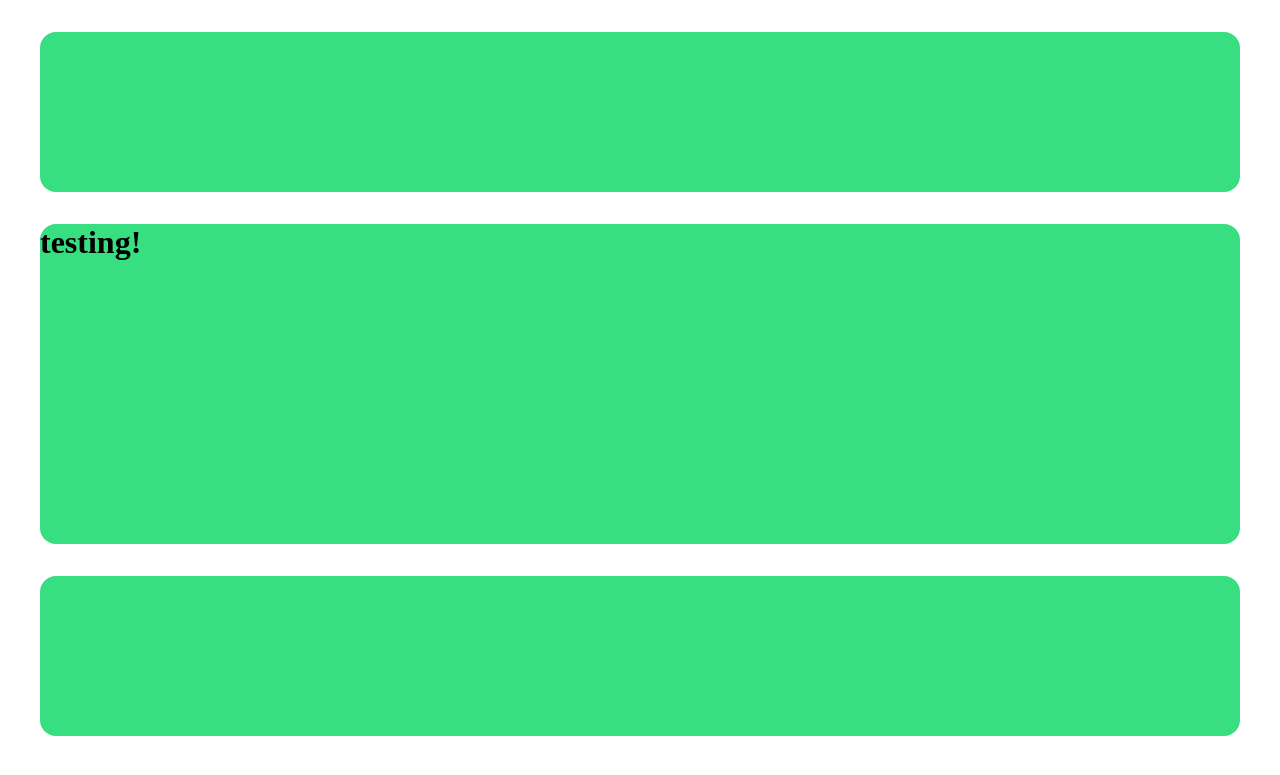
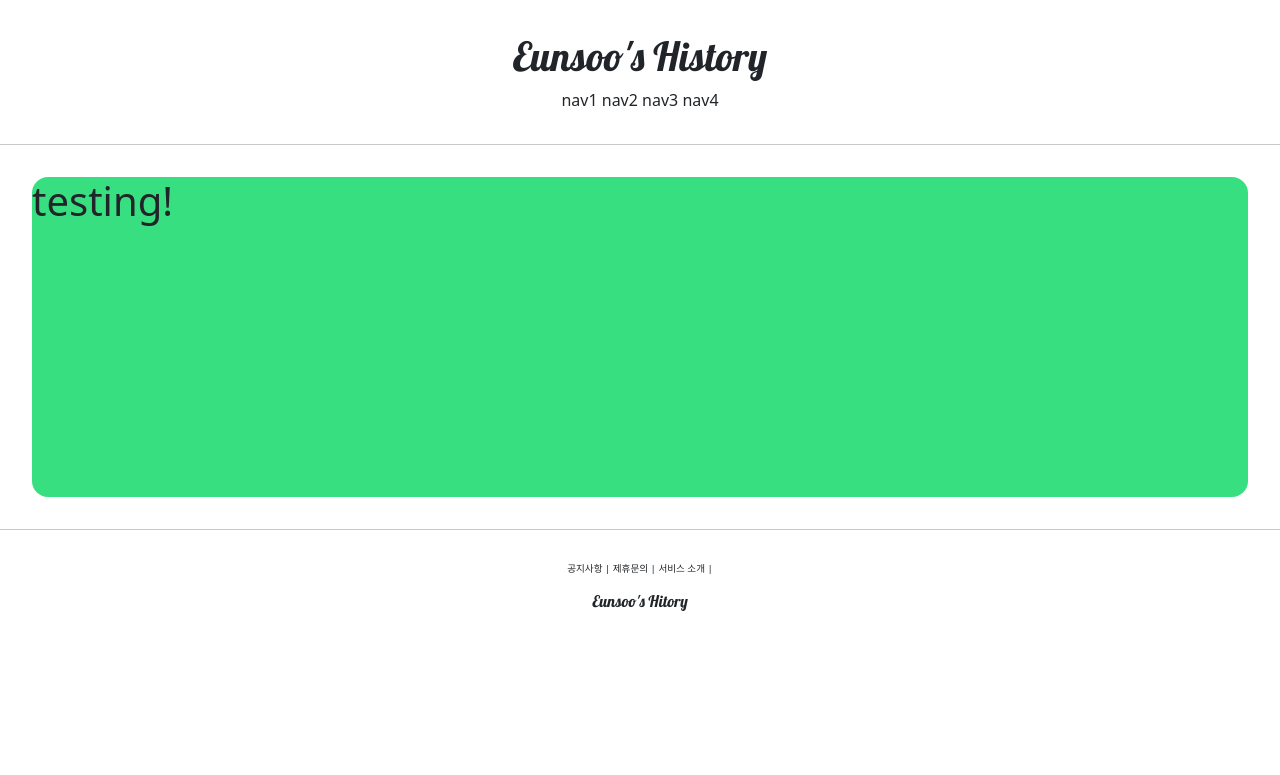
Before and after one commit to lck1984/pragmatic, a Django app: page /account/hello_world/ in a window 1280 px wide. Shown: the top 775 px of the page. Run offline with Django 4.2, Linux system fonts and the light colour scheme.

Commit message:
django course 10 commit

```diff
--- a/templates/base.html
+++ b/templates/base.html
@@ -7,8 +7,12 @@
 
     {% include 'header.html' %}
 
+    <hr>
+
     {% block content %}
     {% endblock %}
+
+    <hr>
 
     {% include 'footer.html' %}
 
--- a/templates/footer.html
+++ b/templates/footer.html
@@ -1,3 +1,13 @@
-    <div style="height: 10rem; background-color: #38df81; border-radius: 1rem; margin: 2rem;">
+    <div style="text-align: center; margin-top: 2rem;">
+
+        <div style="font-size: .6rem;">
+            <span>공지사항</span> |
+            <span>제휴문의</span>   |
+            <span>서비스 소개</span> |
+
+        </div>
+        <div style="margin-top: 1rem;">
+            <h6 style="margin-top: 1rem; font-family: 'Lobster', cursive;"> Eunsoo's Hitory </h6>
+        </div>
 
     </div>
--- a/templates/head.html
+++ b/templates/head.html
@@ -1,7 +1,10 @@
 <head>
     <meta charset="UTF-8">
     <title>Eunsoo's History</title>
-    <nav>
-
-    </nav>
+    {#bootstrap link#}
+    <link href="https://cdn.jsdelivr.net/npm/bootstrap@5.3.0-alpha1/dist/css/bootstrap.min.css" rel="stylesheet" integrity="sha384-GLhlTQ8iRABdZLl6O3oVMWSktQOp6b7In1Zl3/Jr59b6EGGoI1aFkw7cmDA6j6gD" crossorigin="anonymous">
+    {# google font link #}
+    <link rel="preconnect" href="https://fonts.googleapis.com">
+    <link rel="preconnect" href="https://fonts.gstatic.com" crossorigin>
+    <link href="https://fonts.googleapis.com/css2?family=Lobster&display=swap" rel="stylesheet">
 </head>
--- a/templates/header.html
+++ b/templates/header.html
@@ -1,3 +1,13 @@
-    <div style="height: 10rem; background-color: #38df81; border-radius: 1rem; margin: 2rem;">
 
+    <div style="text-align: center; margin: 2rem 0;">
+        <div>
+            <h1 style=" font-family: 'Lobster', cursive;">Eunsoo's History</h1>
+        </div>
+        <div>
+            <span>nav1</span>
+            <span>nav2</span>
+            <span>nav3</span>
+            <span>nav4</span>
+
+        </div>
     </div>
```
